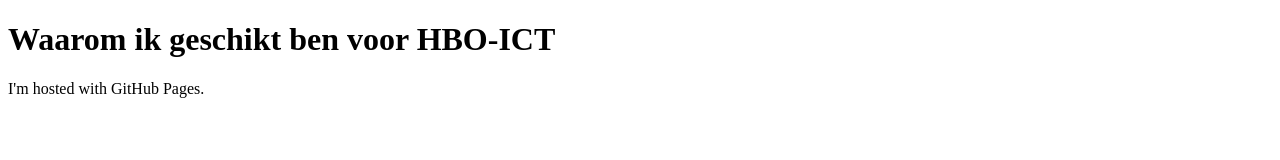
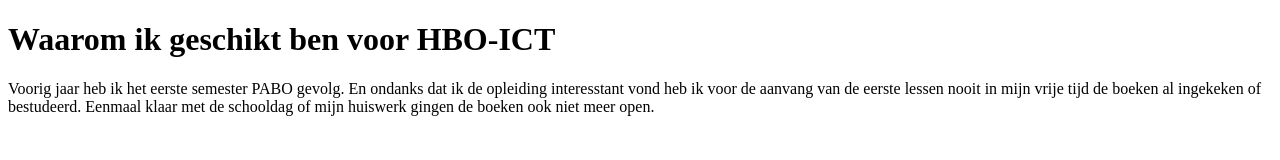
Before and after one commit to KevinVeenstra/github.io, a plain HTML site: page Index.html in a window 1280 px wide. Drawn offline with Linux system fonts and the light colour scheme.

Commit message:
Alinea 1

```diff
--- a/Index.html
+++ b/Index.html
@@ -1,7 +1,11 @@
 <!DOCTYPE html>
 <html>
-<body>
-<h1>Waarom ik geschikt ben voor HBO-ICT</h1>
-<p>I'm hosted with GitHub Pages.</p>
-</body>
+    <body>
+        <h1>Waarom ik geschikt ben voor HBO-ICT</h1>
+            <p>Voorig jaar heb ik het eerste semester PABO gevolg.
+                En ondanks dat ik de opleiding interesstant vond heb ik voor de aanvang van de eerste lessen nooit in mijn vrije tijd de boeken al ingekeken of bestudeerd.
+                Eenmaal klaar met de schooldag of mijn huiswerk gingen de boeken ook niet meer open.
+            </p><br/>
+            <p></p>
+    </body>
 </html>
```
